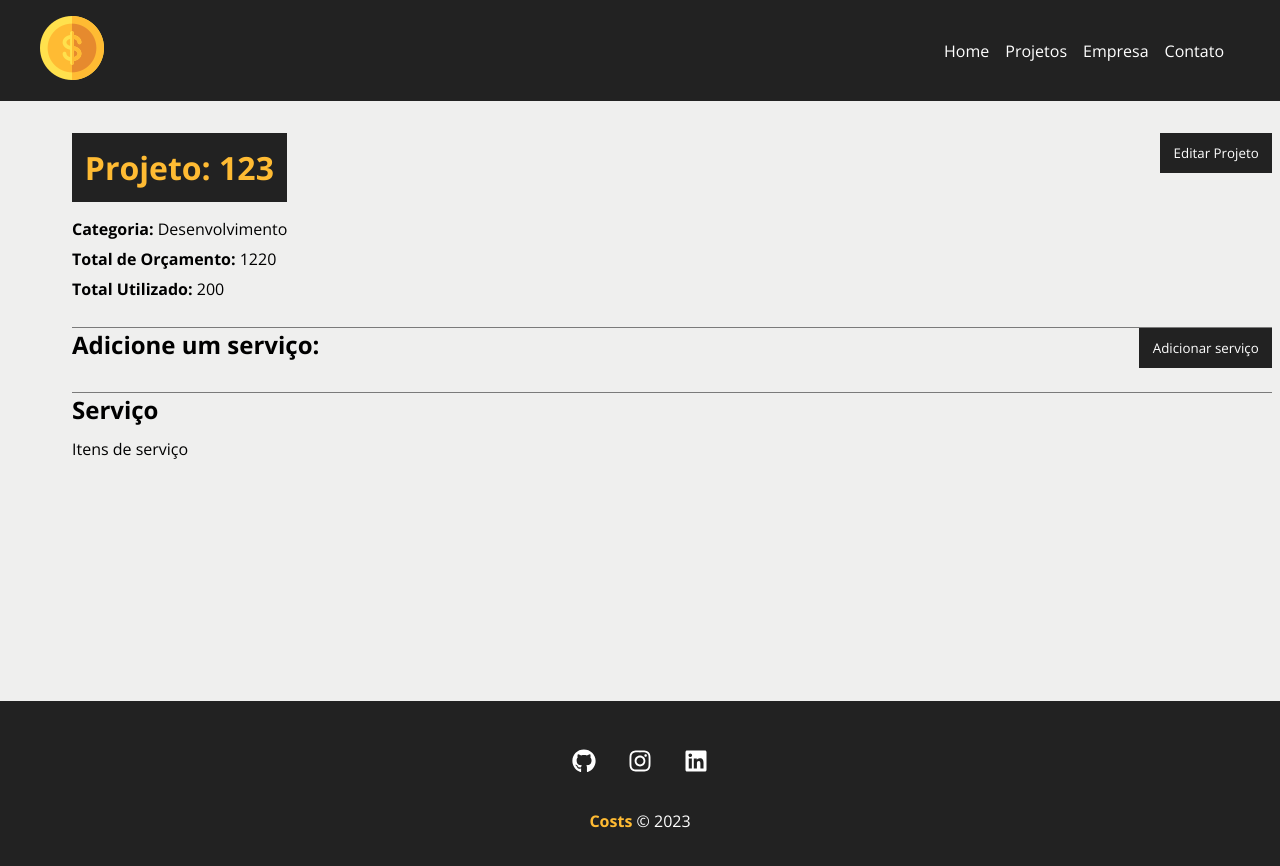
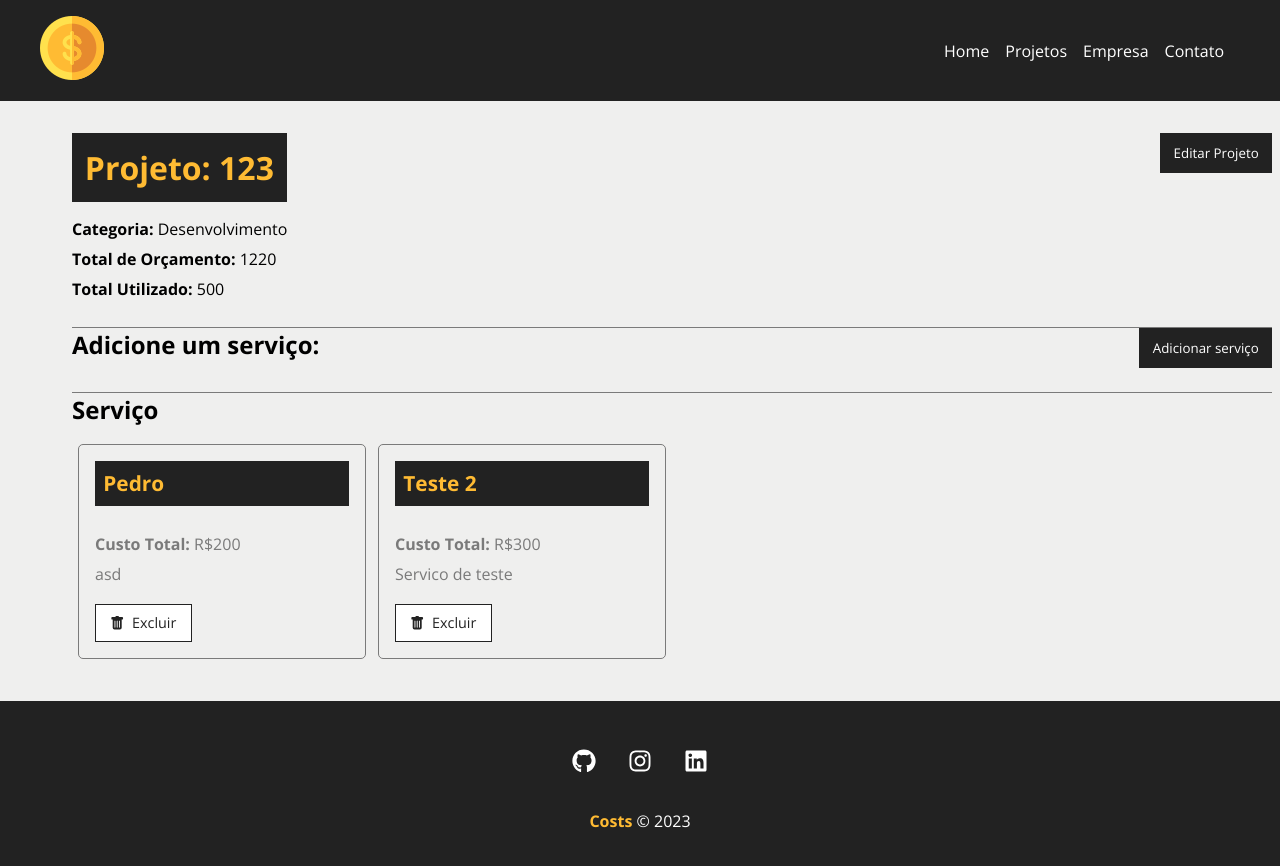
Before and after one commit to Pedroanjoss/Projeto-Costs, a React (Create React App) app in the folder costs/: page /project/1 in a window 1280 px wide. Shown: the top 866 px of the page. Built offline with nearby package versions, Linux system fonts and the light colour scheme; data requests are answered from the project's data file.

Commit message:
Exibindo os serviços

```diff
--- a/costs/db.json
+++ b/costs/db.json
@@ -7,13 +7,19 @@
         "id": "2",
         "name": "Desenvolvimento"
       },
-      "cost": 200,
+      "cost": 500,
       "services": [
         {
           "cost": "200",
           "name": "Pedro",
           "description": "asd",
           "id": "bfa81172-b5f4-4966-a6e8-a2a5858f2878"
+        },
+        {
+          "name": "Teste 2",
+          "cost": "300",
+          "description": "Servico de teste",
+          "id": "d8bced84-e698-4053-8c15-640aa59fa745"
         }
       ],
       "id": 1
--- a/costs/src/components/pages/Project.js
+++ b/costs/src/components/pages/Project.js
@@ -9,11 +9,13 @@
 import Loading from "../layout/Loading"
 import Container from "../layout/Container"
 import Message  from "../layout/Message"
+import ServiceCard from "../service/ServiceCard"
 
 function Project() {
     const {id} = useParams()
 
     const [project, setProject] = useState([])
+    const [services, setServices] = useState([])
     const[showProjectForm, setShowProjectForm] = useState(false)
     const[showServiceForm, setShowServiceForm] = useState(false)
     const [message, setMessage] = useState()
@@ -31,6 +33,7 @@
          }).then(resp => resp.json())
          .then((data) => {
              setProject(data)
+             setServices(data.services)
          })
          .catch(err => console.log(err))
        }, 300)
@@ -97,13 +100,17 @@
         }).then((resp) => resp.json())
         .then((data) => {
             //exibir servicos
-            console.log(data)
+            setShowServiceForm(false)
         })
         .catch(err => console.log(err))
     }
 
     function toggleProjectForm(){
         setShowProjectForm(!showProjectForm)
+    }
+
+    function removeService(){
+
     }
 
     function toggleServiceForm(){
@@ -155,7 +162,21 @@
                 </div>
                     <h2>Serviço</h2>
                     <Container customClass='start'>
-                        <p>Itens de serviço</p>
+                        {services.length > 0 &&
+                        services.map((service) => (
+                            <ServiceCard
+                            id={service.id}
+                            name={service.name}
+                            cost={service.cost}
+                            description={service.description}
+                            key={service.key}
+                            handleRemove={removeService}/>
+                        ))
+
+
+                        }
+
+                        {services.length === 0 && <p>Não há serviços cadastrados</p>}
                     </Container>
 
            </Container>
--- /dev/null
+++ b/costs/src/components/service/ServiceCard.js
@@ -0,0 +1,28 @@
+import styles from '../project/ProjectCard.module.css'
+
+import {BsFillTrashFill} from 'react-icons/bs'
+
+function ServiceCard ({id, name, cost, description, handleRemove}) {
+
+    const remove = (e) => {
+
+    }
+
+    return(
+        <div className={styles.project_card}>
+            <h4>{name}</h4>
+            <p>
+                <span>Custo Total:</span> R${cost}
+            </p>
+            <p>{description}</p>
+            <div className={styles.project_card_actions}>
+                <button onClick={remove}>
+                    <BsFillTrashFill/>
+                    Excluir
+                </button>
+            </div>
+        </div>
+    )
+}
+
+export default ServiceCard
```
